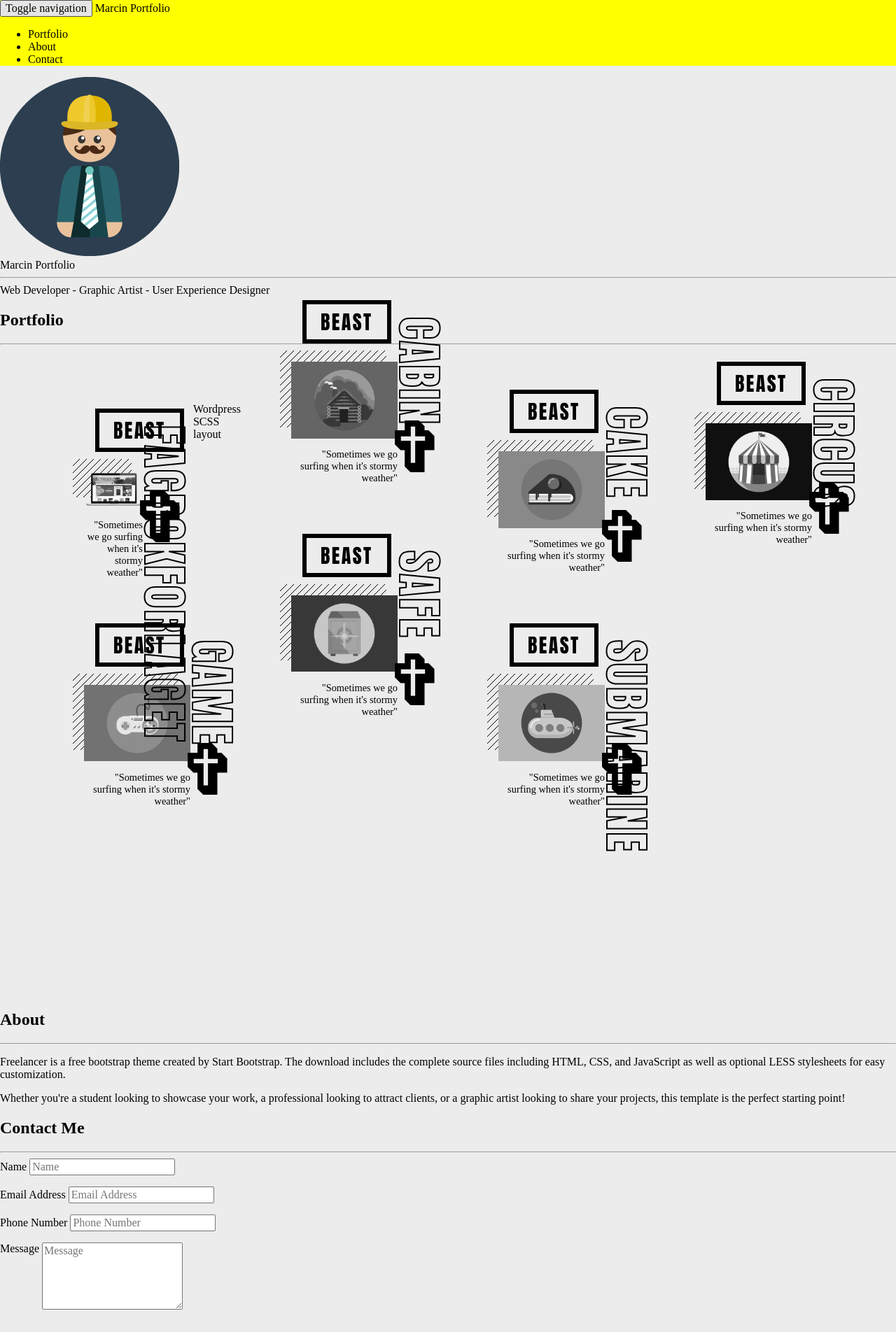
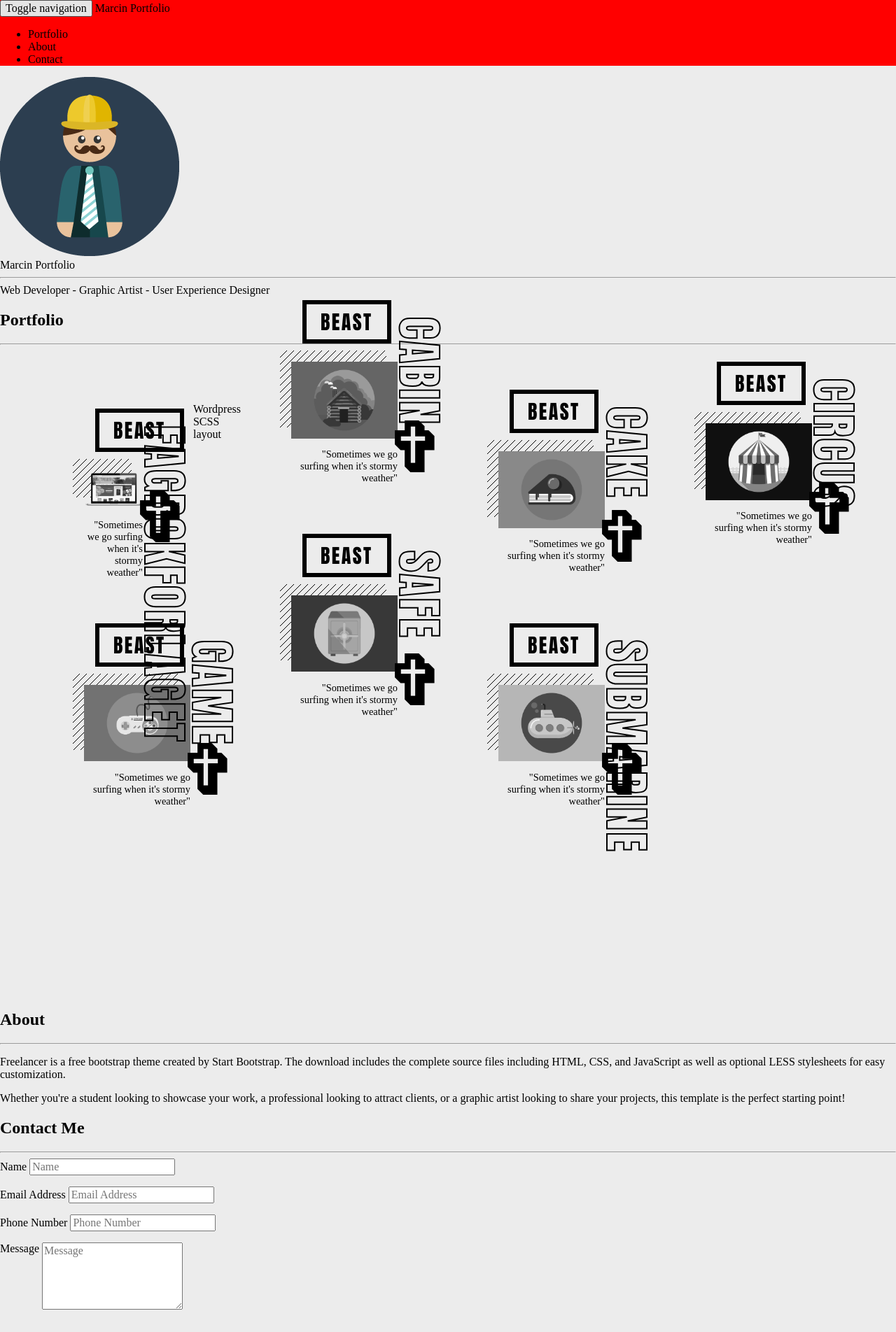
Before and after one commit to marcinch2004/krofka.github.io, a Jekyll site: the page built from index.html, in a window 1280 px wide. Shown: the top 1904 px of the page at 70% size. Built offline with Jekyll 4.4.1, drawn with Linux system fonts in a browser that asks for light colours; nearby versions of some CDN libraries; some web fonts are replaced.

Commit message:
trying to solve js mechanizm

```diff
--- a/_includes/portfolio.html
+++ b/_includes/portfolio.html
@@ -8,13 +8,17 @@
             </div>
         </div>
         <div class="row grid">
-                {% for post in site.posts %}
-                    <a class="grid__item" href="#preview-1">
+            {% assign i = 0 %} {% for post in site.posts %} {% assign i = i | plus:1 %}
+            <a class="grid__item" href="#preview-{{ i }}">
                 <div class="box">
                     <div class="box__shadow"></div>
                     <img src="{{ site.baseurl }}/{{ post.img }}" class="box__img" alt="">
-                            <h3 class="box__title"><span class="box__title-inner" data-hover="Memo">{{post.title}}</span></h3>
-                            <h4 class="box__text"><span class="box__text-inner">Beast</span></h4>
+                    <h3 class="box__title">
+                        <span class="box__title-inner" data-hover="Memo">{{post.title}}</span>
+                    </h3>
+                    <h4 class="box__text">
+                        <span class="box__text-inner">Beast</span>
+                    </h4>
                     <div class="box__deco">&#10014;</div>
                     <p class="box__content">"Sometimes we go surfing when it's stormy weather"</p>
                 </div>
@@ -25,13 +29,24 @@
 
         <div class="overlay">
             <div class="overlay__reveal"></div>
-				<div class="overlay__item" id="preview-1">
+            {% assign i = 0 %} {% for post in site.posts %} {% assign i = i | plus:1 %}
+            <div class="overlay__item" id="preview-{{ i }}">
                 <div class="box">
                     <div class="box__shadow"></div>
                     <img class="box__img box__img--original" src="{{ site.baseurl }}/{{ post.img }}" alt="Some image">
                 </div>
             </div>
-                <button class="overlay__close"><svg class="icon icon--cross"><use xlink:href="#icon-cross"></use></svg></button>
+            <button class="overlay__close">
+                <svg class="icon icon--cross">
+                    <use xlink:href="#icon-cross">
+                        <svg id="icon-cross" viewBox="0 0 24 23" width="100%" height="100%">
+                            <title>cross</title>
+                            <path d="M23.865 3.677c.197-.383.164-.818-.008-1.18.048-.41-.06-.827-.448-1.147L22.323.457c-.636-.524-1.632-.689-2.25 0a155.348 155.348 0 0 1-8.797 9.001C9.011 7.342 6.72 5.255 4.443 3.165c-.8-.734-1.956-.503-2.458.37C1.253 3.9.659 4.374.168 5.182c-.233.386-.215.872 0 1.258 1.47 2.635 4.31 4.951 6.646 7.083-.313.28-.623.562-.942.836-3.146 2.702-5.268 4.416-1.331 7.187.053.037.107.029.161.05.076.036.148.06.232.074.026 0 .05.005.075.003.082.007.16.027.243.011 2.117-.415 4.085-2.074 5.872-3.9 1.74 1.715 3.592 3.353 5.63 4.325.485.232 1.063.097 1.436-.227.626.047 1.197-.342 1.484-.901.042-.026.07-.041.116-.07.91-.569.993-1.701.32-2.482-1.522-1.762-3.138-3.438-4.787-5.084 2.968-2.9 6.674-6.027 8.542-9.667z"></path>
+                        </svg>
+                    </use>
+                </svg>
+            </button>
+            {% endfor %}
         </div>
 
     </div>
--- a/styles2.scss
+++ b/styles2.scss
@@ -3,7 +3,7 @@
 ---
 
 .navbar-custom {
-    background: yellow;
+    background: red;
 }
 
 @import url('https://fonts.googleapis.com/css?family=Anton|Buenard:400,700');
```
Also changed, not shown: 10 other files. Lines whose indentation alone changed are shown as unchanged.
